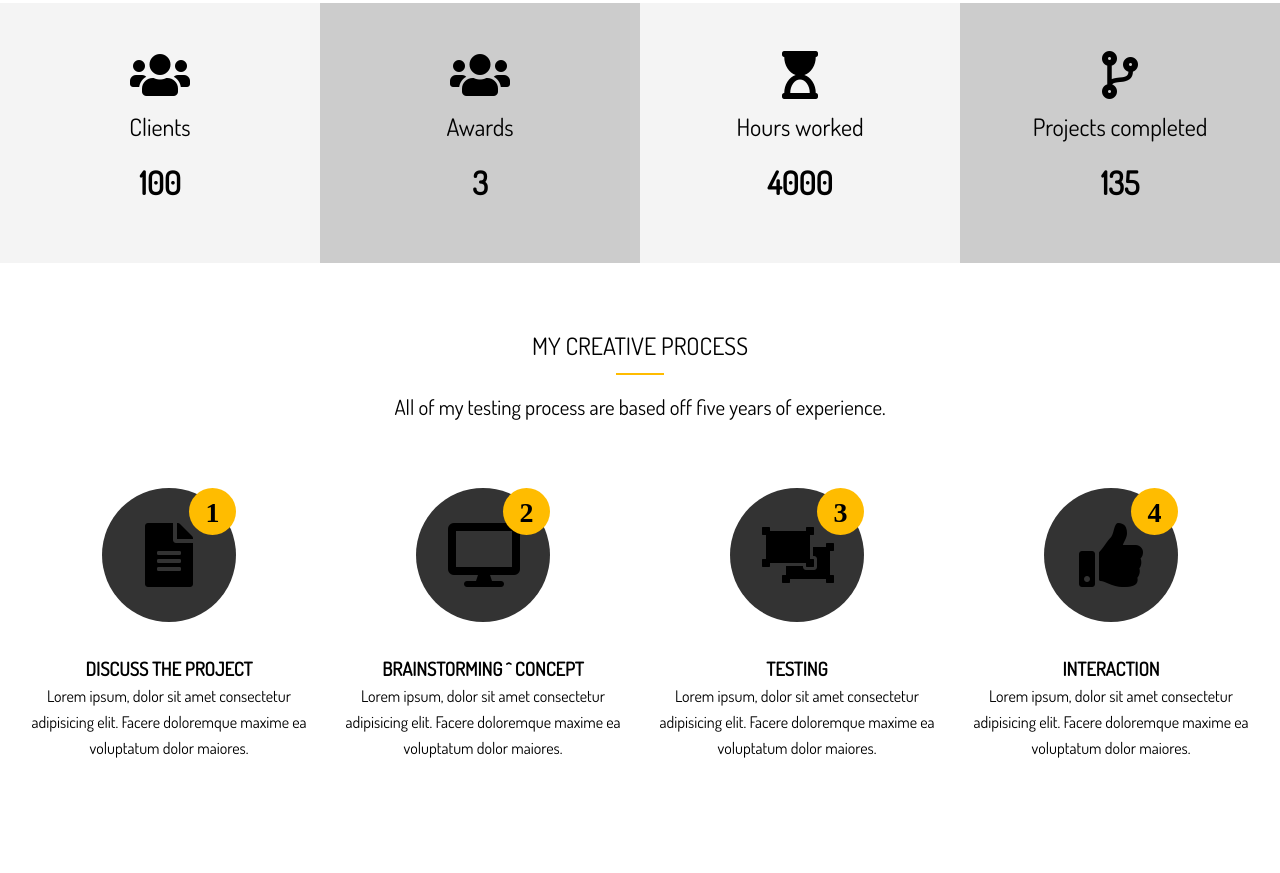
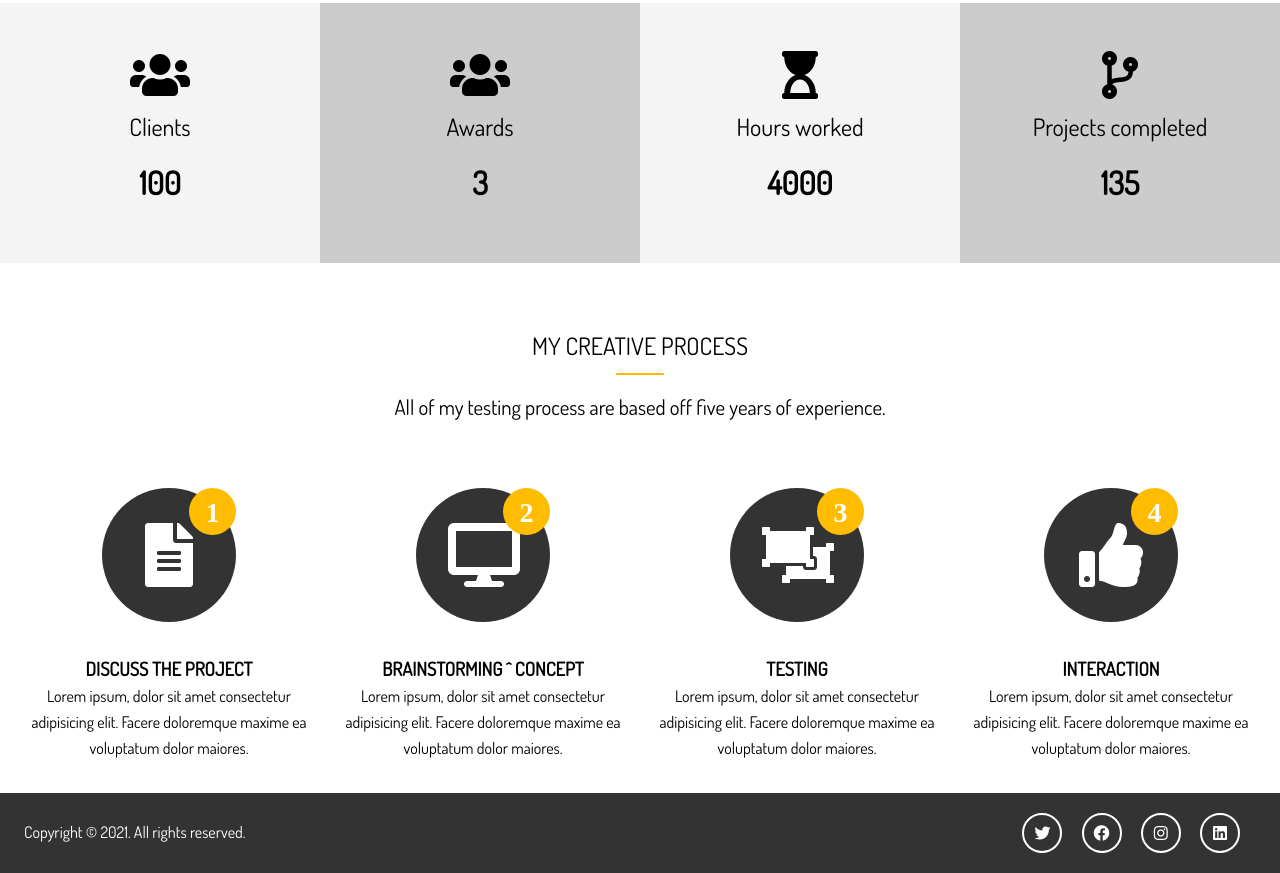
Before and after one commit to AntonioHellin/developer-portfolio-site, a website: page dist/index.html in a window 1280 px wide. Shown: the part 1184-2057 px from the top of the page. Before the commit the page ends 1977 px from the top, so only its background shows below. Drawn offline with Linux system fonts and the light colour scheme.

Commit message:
Implementing footer and function set-text-color

```diff
--- a/scss/_config.scss
+++ b/scss/_config.scss
@@ -5,3 +5,12 @@ $light-color: #f4f4f4;
 $medium-color: #ccc;
 $dark-color: #333;
 $bg-image: url("../img/showcase.jpg");
+
+// Set Text Color
+@function set-text-color($color) {
+  @if (lightness($color) > 50) {
+    @return #000;
+  } @else {
+    @return #fff;
+  }
+}
--- a/scss/main.scss
+++ b/scss/main.scss
@@ -192,9 +192,39 @@ img {
 
           .process-step {
             background: $dark-color;
+            color: set-text-color($dark-color);
           }
         }
       }
     }
   }
 }
+
+// Footer
+#main-footer {
+  background: $dark-color;
+  color: #fff;
+  height: 5rem;
+
+  .footer-content {
+    display: flex;
+    justify-content: space-between;
+    height: 5rem;
+    align-items: center;
+
+    .social .fab {
+      margin-right: 1rem;
+      border: 2px #fff solid;
+      border-radius: 50%;
+      height: 20px;
+      width: 20px;
+      line-height: 20px;
+      text-align: center;
+      padding: 0.5rem;
+
+      &:hover {
+        background: $main-color;
+      }
+    }
+  }
+}
```
Also changed, not shown: dist/css/main.css, dist/index.html.
